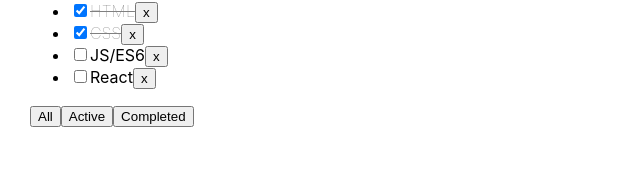
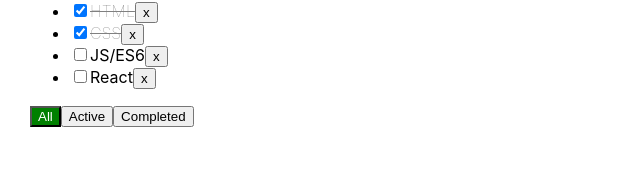
Before and after one commit to SlavaOST-it/ToDoList, a React (Create React App) app: page / in a window 1280 px wide. Shown: the part 127-300 px from the top of the page, without its empty margins (0-640 px from the left). Built offline with nearby package versions, Linux system fonts and the light colour scheme.

Commit message:
add className in <Button/>

```diff
--- a/src/App.tsx
+++ b/src/App.tsx
@@ -3,7 +3,7 @@ import './App.css';
 import TodoList, {TaskType} from "./TodoList";
 import {v1} from 'uuid';
 
-export type FilterValueType = 'All' | 'Active' | 'Completed'
+export type FilterValueType = 'all' | 'active' | 'completed'
 
 const App = () => {
     const title: string = "What to learn"
@@ -14,7 +14,7 @@ const App = () => {
         {id: v1(), title: "React", isDone: false},
     ])
 
-    const [filter, setFilter] = useState<FilterValueType>('All')
+    const [filter, setFilter] = useState<FilterValueType>('all')
     //добавляем новую таску. Жестко ее создаем и сетаем. Потом накидываем эту функцию на кнопку +
     const addTask = (title: string) => {
         const newTask: TaskType = {id: v1(), title: title, isDone: false}
@@ -28,10 +28,10 @@ const App = () => {
 
     let tasksForRender;
     switch (filter) {
-        case 'Completed':
+        case 'completed':
             tasksForRender = tasks.filter(t => t.isDone)
             break
-        case 'Active':
+        case 'active':
             tasksForRender = tasks.filter(t => !t.isDone)
             break
         default:
--- a/src/TodoList.tsx
+++ b/src/TodoList.tsx
@@ -81,9 +81,9 @@ const TodoList = (props: TodoListPropsType) => {
                 {tasksListItems}
             </ul>
             <div>
-                <Button name={'All'} className={'active'} callBack={() => tsarClickHandler('all')}/>
-                <Button name={'Active'} className={'active'} callBack={() => tsarClickHandler('active')}/>
-                <Button name={'Completed'} className={'active'} callBack={() => tsarClickHandler('completed')}/>
+                <Button name={'All'} className={props.filter === 'all' ? 'active' : ''} callBack={() => tsarClickHandler('all')}/>
+                <Button name={'Active'} className={props.filter === 'active' ? 'active' : ''} callBack={() => tsarClickHandler('active')}/>
+                <Button name={'Completed'} className={props.filter === 'completed' ? 'active' : ''} callBack={() => tsarClickHandler('completed')}/>
             </div>
         </div>
 
--- a/src/components/Button.tsx
+++ b/src/components/Button.tsx
@@ -14,6 +14,6 @@ export const Button = (props: ButtonType) => {
     }
 
     return (
-        <button onClick={onClickHandler}>{props.name}</button>
+        <button className={props.className} onClick={onClickHandler}>{props.name}</button>
     );
 }
```
